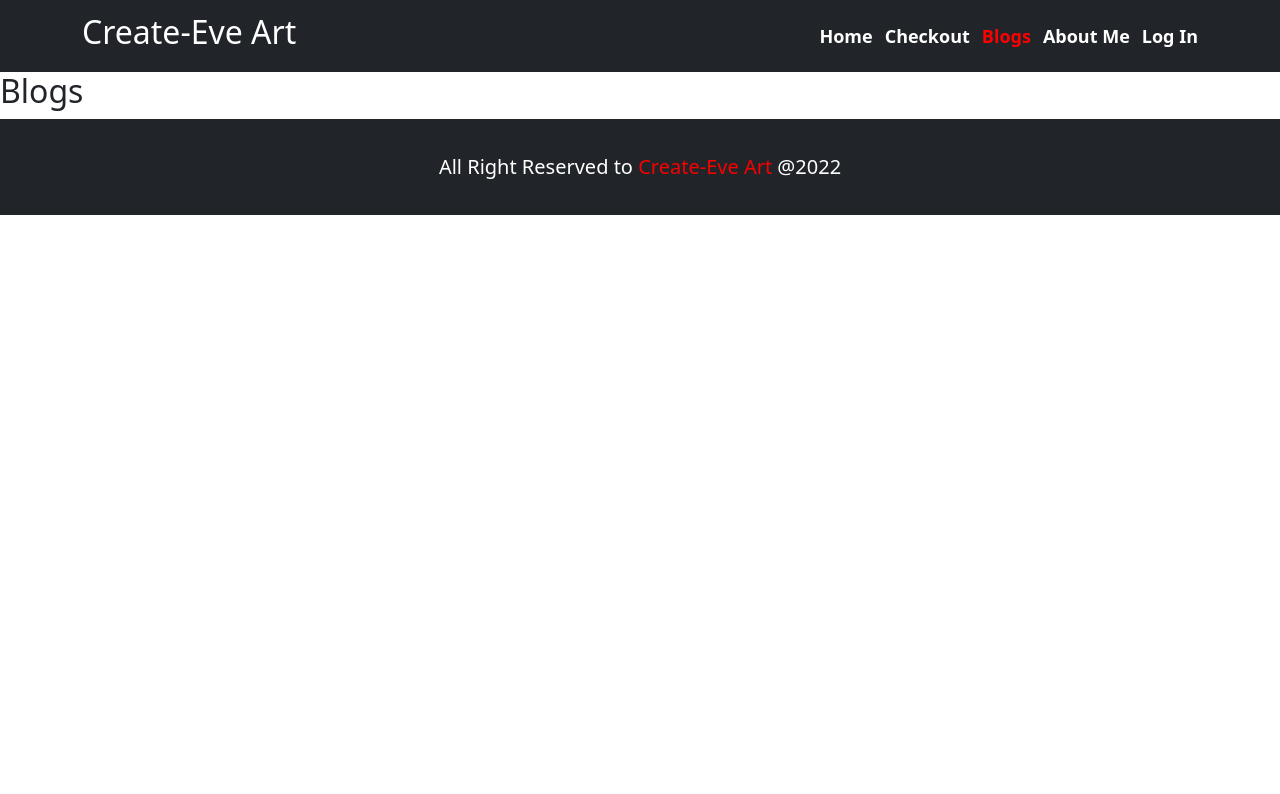
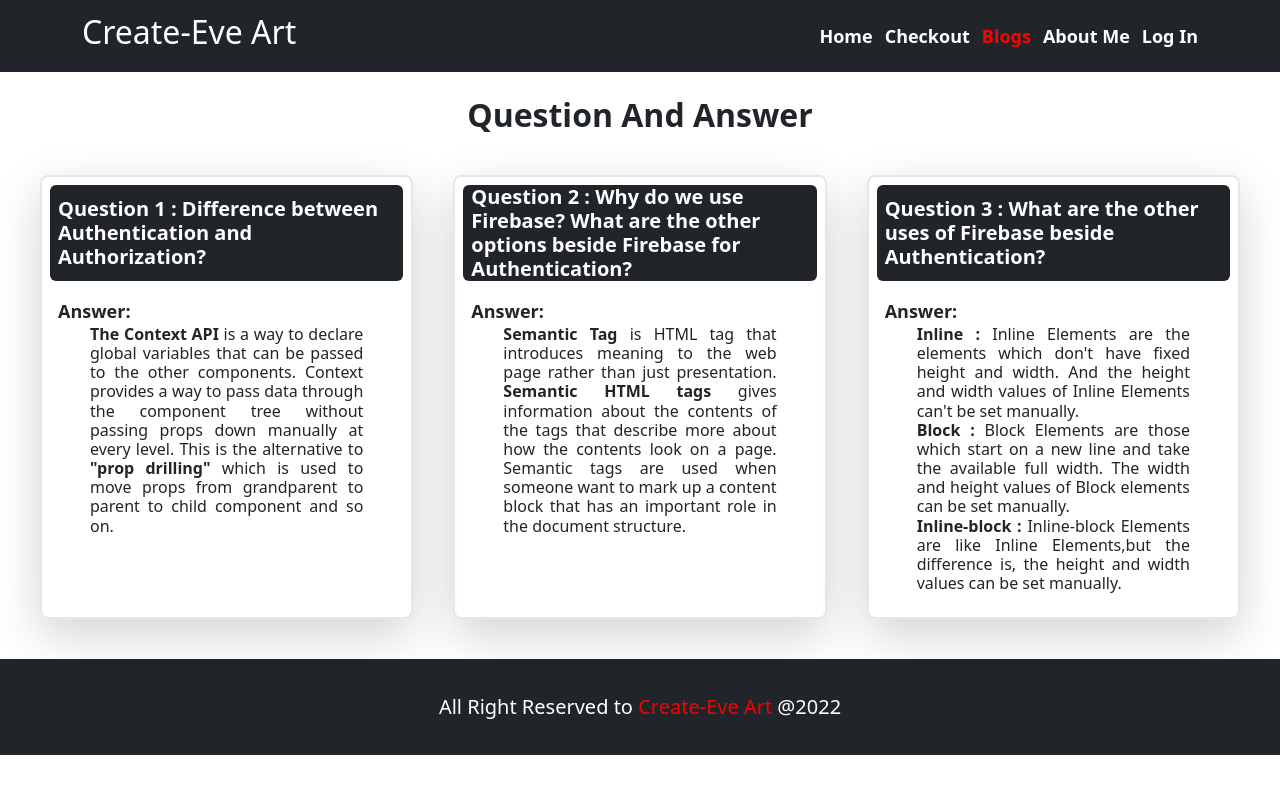
Before and after one commit to Bahauddin-Fahad/Create-Eve-Art, a React (Create React App) app: page /blogs in a window 1280 px wide. Shown: the top 794 px of the page. Built offline with nearby package versions, Linux system fonts and the light colour scheme; no server answers.

Commit message:
readme added

```diff
--- a/src/components/About/About.js
+++ b/src/components/About/About.js
@@ -4,7 +4,7 @@ const About = () => {
   return (
     <div className="">
       <div className="w-8/12 mx-auto flex flex-col lg:flex-row items-center rounded-r-md m-5">
-        <div className="w-full lg:w-1/2 mb-4 lg:mb-0">
+        <div className="w-full lg:w-1/2 ">
           <img className="w-9/12 mx-auto rounded-xl" src={Profile} alt="" />
         </div>
         <div className="w-full lg:w-1/2 my-auto shadow-[rgba(0,0,0,0.19)_0px_20px_20px,rgba(0,0,0,0.23)_0px_3px_6px] rounded-lg p-3">
--- a/src/components/Blogs/Blogs.js
+++ b/src/components/Blogs/Blogs.js
@@ -3,7 +3,62 @@ import React from "react";
 const Blogs = () => {
   return (
     <div>
-      <h2>Blogs</h2>
+      <h2 className="font-bold text-center mt-4">Question And Answer</h2>
+      <div className="grid sm:grid-cols-1 md:grid-cols-2 lg:grid-cols-3 m-10 gap-10">
+        <div className="border-2 rounded-lg shadow-lg">
+          <h5 className="font-bold m-2 p-2 mb-3 rounded-md bg-[#212529] text-white flex items-center justify-center h-24">
+            Question 1 : Difference between Authentication and Authorization?
+          </h5>
+          <span className="text-lg flex justify-start font-bold px-3">
+            Answer:
+          </span>
+          <h6 className="text-justify px-5 pb-3">
+            <strong>The Context API</strong> is a way to declare global
+            variables that can be passed to the other components. Context
+            provides a way to pass data through the component tree without
+            passing props down manually at every level. This is the alternative
+            to <strong>"prop drilling"</strong> which is used to move props from
+            grandparent to parent to child component and so on.
+          </h6>
+        </div>
+        <div className="border-2 rounded-lg shadow-lg">
+          <h5 className="font-bold m-2 p-2 mb-3 rounded-md bg-[#212529] text-white flex items-center justify-center h-24">
+            Question 2 : Why do we use Firebase? What are the other options
+            beside Firebase for Authentication?
+          </h5>
+          <span className="text-lg flex justify-start font-bold px-3">
+            Answer:
+          </span>
+          <h6 className="text-justify px-5 pb-3">
+            <strong>Semantic Tag</strong> is HTML tag that introduces meaning to
+            the web page rather than just presentation.
+            <strong> Semantic HTML tags</strong> gives information about the
+            contents of the tags that describe more about how the contents look
+            on a page. Semantic tags are used when someone want to mark up a
+            content block that has an important role in the document structure.
+          </h6>
+        </div>
+        <div className="border-2 rounded-lg shadow-lg">
+          <h5 className="font-bold m-2 p-2 mb-3 rounded-md bg-[#212529] text-white  flex items-center justify-center h-24">
+            Question 3 : What are the other uses of Firebase beside
+            Authentication?
+          </h5>
+          <span className="text-lg flex justify-start font-bold px-3">
+            Answer:
+          </span>
+          <h6 className="text-justify px-5 pb-3 max-h-46 overflow-auto">
+            <strong>Inline :</strong> Inline Elements are the elements which
+            don't have fixed height and width. And the height and width values
+            of Inline Elements can't be set manually. <br />
+            <strong>Block : </strong> Block Elements are those which start on a
+            new line and take the available full width. The width and height
+            values of Block elements can be set manually. <br />
+            <strong>Inline-block :</strong> Inline-block Elements are like
+            Inline Elements,but the difference is, the height and width values
+            can be set manually.
+          </h6>
+        </div>
+      </div>
     </div>
   );
 };
--- a/src/components/CustomerForms/Register/Register.js
+++ b/src/components/CustomerForms/Register/Register.js
@@ -1,10 +1,7 @@
 import React, { useRef, useState } from "react";
 import { Button, Form } from "react-bootstrap";
 import { Link, useNavigate } from "react-router-dom";
-import {
-  useCreateUserWithEmailAndPassword,
-  useUpdateProfile,
-} from "react-firebase-hooks/auth";
+import { useCreateUserWithEmailAndPassword } from "react-firebase-hooks/auth";
 import auth from "../../../firebase.init";
 import SocialLogin from "../SocialLogin/SocialLogin";
 import Reload from "../../Shared/Reload/Reload";
@@ -18,24 +15,22 @@ const Register = () => {
   const [agree, setAgree] = useState(false);
   const [createUserWithEmailAndPassword, user, loading] =
     useCreateUserWithEmailAndPassword(auth, { sendEmailVerification: true });
-  const [updateProfile, updating /*updateError*/] = useUpdateProfile(auth);
-  let errorElement;
 
   const handleRegister = async (e) => {
     e.preventDefault();
-    const name = nameRef.current.value;
+    // const name = nameRef.current.value;
     const email = emailRef.current.value;
     const pass = passRef.current.value;
     const confirmPass = confirmPassRef.current.value;
-
+    const passMatchError = document.getElementById("pass-match-error");
     if (pass === confirmPass) {
       await createUserWithEmailAndPassword(email, pass);
-      await updateProfile({ displayName: name });
       navigate("/home");
+      passMatchError.classList.add("hidden");
+      passMatchError.classList.remove("block");
     } else {
-      errorElement = (
-        <p className="text-red-600 font-medium">Password didn't Match</p>
-      );
+      passMatchError.classList.add("block");
+      passMatchError.classList.remove("hidden");
     }
   };
 
@@ -43,7 +38,7 @@ const Register = () => {
     navigate("/home");
   }
 
-  if (loading || updating) {
+  if (loading) {
     return <Reload />;
   }
 
@@ -91,7 +86,11 @@ const Register = () => {
             required
           />
         </Form.Group>
-        {errorElement}
+        {
+          <p id="pass-match-error" className="text-red-600 font-medium hidden">
+            Password didn't Match,Try again.
+          </p>
+        }
         <Form.Group className="mb-3" controlId="formBasicCheckbox">
           <Form.Check
             onClick={() => setAgree(!agree)}
--- a/src/components/Home/Banner/Banner.js
+++ b/src/components/Home/Banner/Banner.js
@@ -11,8 +11,8 @@ const Banner = () => {
           <img className="d-block w-100" src={Banner1} alt="First slide" />
           <Carousel.Caption className="flex h-full justify-center items-center">
             <div>
-              <h3>First slide label</h3>
-              <p>
+              <h3>The Power Of Photography</h3>
+              <p className="w-9/12 mx-auto hidden sm:block lg:block">
                 Photography is a way of feeling, of touching, of loving. What
                 you have caught on film is captured forever… It remembers little
                 things, long after you have forgotten everything.
@@ -25,8 +25,12 @@ const Banner = () => {
 
           <Carousel.Caption className="flex h-full justify-center items-center">
             <div>
-              <h3>Second slide label</h3>
-              <p>I make photographs to understand what our lives mean to us.</p>
+              <h3>My Photography Aims</h3>
+              <p className="w-9/12 mx-auto hidden sm:block lg:block">
+                I make photographs to understand what our lives mean to us,to
+                understand how we are so much dependent to the livings around
+                Us.
+              </p>
             </div>
           </Carousel.Caption>
         </Carousel.Item>
@@ -35,8 +39,8 @@ const Banner = () => {
 
           <Carousel.Caption className="flex h-full justify-center items-center">
             <div>
-              <h3>Third slide label</h3>
-              <p>
+              <h3>Photography Is My Feelings</h3>
+              <p className="w-9/12 mx-auto hidden sm:block lg:block">
                 Photography for me is not looking, it's feeling. If you can't
                 feel what you're looking at, then you're never going to get
                 others to feel anything when they look at your pictures.
--- a/src/components/Home/Home/Home.js
+++ b/src/components/Home/Home/Home.js
@@ -1,5 +1,6 @@
 import React from "react";
 import Banner from "../Banner/Banner";
+import Photos from "../Photos/Photos";
 import Services from "../Services/Services";
 
 const Home = () => {
@@ -7,6 +8,7 @@ const Home = () => {
     <div>
       <Banner />
       <Services />
+      <Photos />
     </div>
   );
 };
--- /dev/null
+++ b/src/components/Home/Photos/Photos.js
@@ -0,0 +1,15 @@
+import React from "react";
+
+const Photos = () => {
+  return (
+    <div>
+      <div className="grid grid-cols-3">
+        <div></div>
+        <div></div>
+        <div></div>
+      </div>
+    </div>
+  );
+};
+
+export default Photos;
--- a/src/components/Shared/Header/Header.js
+++ b/src/components/Shared/Header/Header.js
@@ -1,6 +1,6 @@
 import React from "react";
 import { Container, Nav, Navbar } from "react-bootstrap";
-// import logo from "../../../images/logo/logo.png";
+import { ToastContainer, toast } from "react-toastify";
 import { Link } from "react-router-dom";
 import { useAuthState } from "react-firebase-hooks/auth";
 import auth from "../../../firebase.init";
@@ -11,6 +11,7 @@ const Header = () => {
 
   const handleSignOut = () => {
     signOut(auth);
+    toast.info("You Have Been Signed Out Succesfully", { theme: "colored" });
   };
   return (
     <header className="sticky top-0 z-50 ">
@@ -47,6 +48,7 @@ const Header = () => {
           </Navbar.Collapse>
         </Container>
       </Navbar>
+      <ToastContainer />
     </header>
   );
 };
```
Also changed, not shown: public/services.json (+6 -6 lines), firebase.json (added), 2 other files (tests, documents, lock files or other folders).
